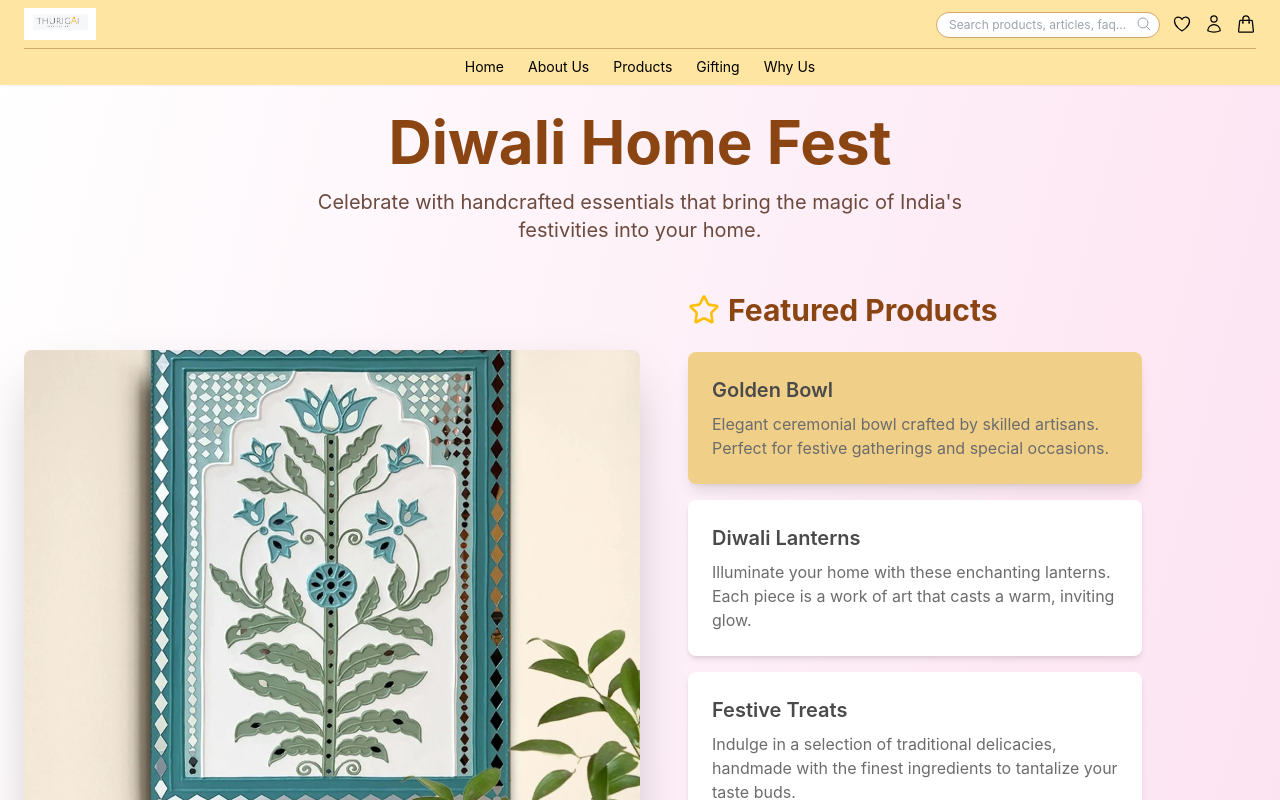
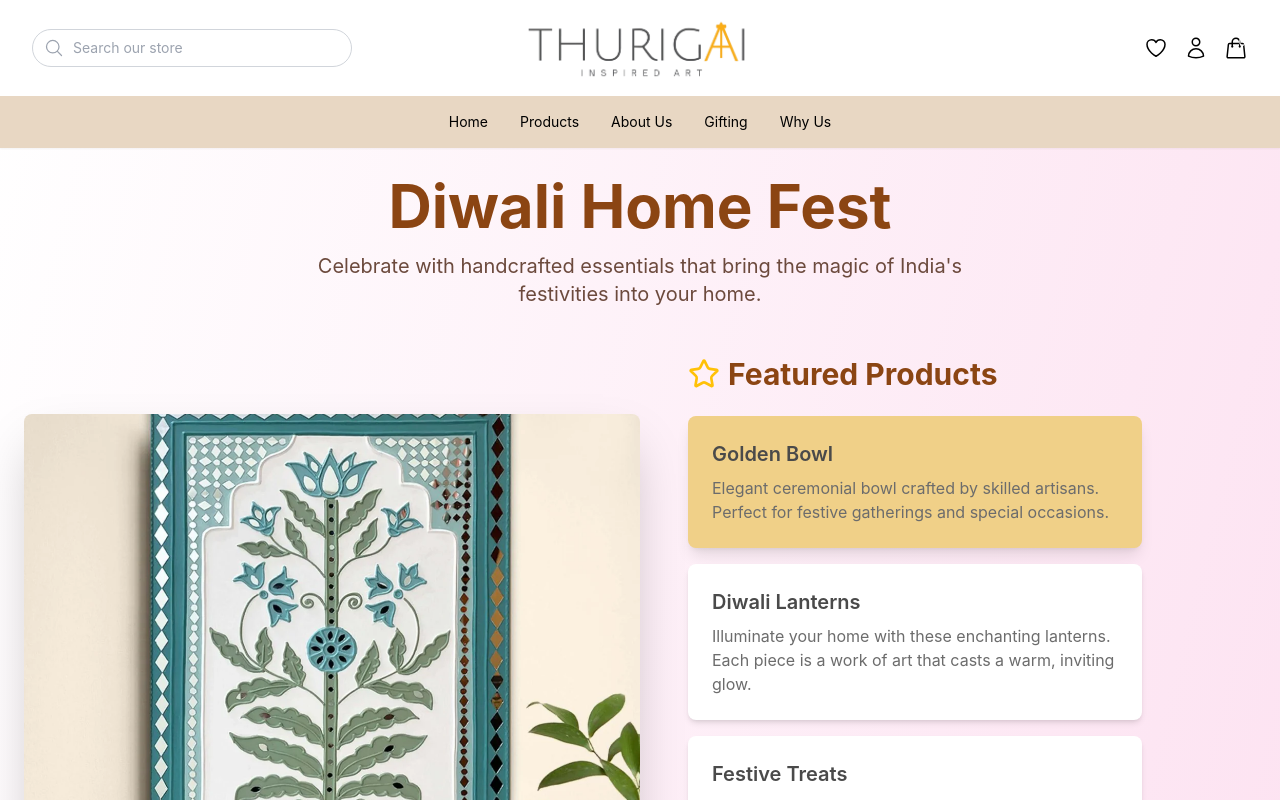
Before and after one commit to 6382737054/Thurigai-ecom, a React (Create React App) app: page / in a window 1280 px wide. Shown: the top 800 px of the page. Built offline with nearby package versions, Linux system fonts and the light colour scheme.

Commit message:
Initial commit

```diff
--- a/src/Components/Navbar.jsx
+++ b/src/Components/Navbar.jsx
@@ -1,5 +1,5 @@
 import React, { useState } from 'react';
-import { ShoppingBagIcon, UserIcon, HeartIcon, MagnifyingGlassIcon } from '@heroicons/react/24/outline';
+import { ShoppingBagIcon, UserIcon, HeartIcon, MagnifyingGlassIcon, Bars3Icon } from '@heroicons/react/24/outline';
 import { Link } from 'react-router-dom';
 
 const NavBar = () => {
@@ -9,100 +9,89 @@ const NavBar = () => {
     setIsOpen(!isOpen);
   };
 
-  const menuItems = ['Home', 'About Us', 'Products', 'Gifting', 'Why Us'];
+  const menuItems = ['Home', 'Products', 'About Us', 'Gifting', 'Why Us'];
 
   return (
-    <header className="bg-[#ffe5a2] shadow-sm fixed top-0 left-0 w-full z-50">
-      <div className="max-w-7xl mx-auto px-2 sm:px-4 lg:px-6">
-        <div className="flex flex-col">
-          {/* Top bar */}
-          <div className="flex justify-between items-center py-2">
-            <div className="flex items-center">
-              <Link to="/" className="flex items-center">
+    <header className="bg-white shadow-sm fixed top-0 left-0 w-full z-50">
+      <div className="max-w-7xl mx-auto px-4 lg:px-8">
+        <div className="flex justify-between items-center py-4">
+          <div className="flex items-center w-1/3">
+            <div className="relative w-full max-w-xs">
+              <input
+                type="text"
+                placeholder="Search our store"
+                className="w-full py-2 pl-10 pr-4 text-sm rounded-full border border-gray-300 focus:outline-none focus:ring-1 focus:ring-brown-500 focus:border-transparent"
+              />
+              <MagnifyingGlassIcon className="absolute left-3 top-1/2 transform -translate-y-1/2 w-5 h-5 text-gray-400" />
+            </div>
+          </div>
+          <div className="flex items-center justify-center w-1/3">
+            <Link to="/" className="flex items-center justify-center">
               <img
-                  src="/Images/FooterLogo.png"
-                  alt="Your Logo"
-                  className="h-8 w-auto" // Reduced height
+                src="/Images/Logo.png"
+                alt="Kuuraii Logo"
+                className="h-16 w-auto object-contain"
               />
             </Link>
           </div>
-            <div className="hidden md:flex items-center space-x-3"> {/* Reduced space */}
-              <div className="relative">
-                <input
-                  type="text"
-                  placeholder="Search products, articles, faq..."
-                  className="w-56 py-1 pl-3 pr-8 text-xs rounded-full border border-wheat-dark focus:outline-none focus:ring-1 focus:ring-wheat-dark focus:border-transparent bg-white" // Reduced size and padding
-                />
-                <MagnifyingGlassIcon className="absolute right-2 top-1/2 transform -translate-y-1/2 w-4 h-4 text-gray-400" /> {/* Reduced icon size */}
-              </div>
-              <button className="text-black hover:underline">
-                <HeartIcon className="w-5 h-5" /> {/* Reduced icon size */}
+          <div className="md:flex items-center justify-end w-1/3 hidden">
+            <button className="text-brown-500 hover:text-brown-700 hover:underline">
+              <HeartIcon className="w-6 h-6" />
             </button>
-              <button className="text-black hover:underline">
-                <UserIcon className="w-5 h-5" /> {/* Reduced icon size */}
+            <button className="text-brown-500 hover:text-brown-700 ml-4 hover:underline">
+              <UserIcon className="w-6 h-6" />
             </button>
-              <button className="text-black hover:underline">
-                <ShoppingBagIcon className="w-5 h-5" /> {/* Reduced icon size */}
+            <button className="text-brown-500 hover:text-brown-700 relative ml-4 hover:underline">
+              <ShoppingBagIcon className="w-6 h-6" />
+              <span className="absolute -top-1 -right-1 text-xs bg-brown-500 text-white rounded-full px-1.5 py-0.5">0</span>
             </button>
           </div>
-            <button
-              onClick={toggleMenu}
-              className="md:hidden text-black hover:underline focus:outline-none"
-            >
-              <svg className="w-5 h-5" fill="none" stroke="currentColor" viewBox="0 0 24 24" xmlns="http://www.w3.org/2000/svg"> {/* Reduced icon size */}
-                {isOpen ? (
-                  <path strokeLinecap="round" strokeLinejoin="round" strokeWidth={2} d="M6 18L18 6M6 6l12 12" />
-                ) : (
-                  <path strokeLinecap="round" strokeLinejoin="round" strokeWidth={2} d="M4 6h16M4 12h16M4 18h16" />
-                )}
-              </svg>
+          <button className="md:hidden text-brown-500 hover:text-brown-700" onClick={toggleMenu}>
+            <Bars3Icon className="w-6 h-6" />
           </button>
+        </div>
       </div>
 
       {/* Navigation */}
-          <nav className="hidden md:flex justify-center space-x-6 py-2 border-t border-wheat-dark"> {/* Reduced padding and space */}
+      <nav className="hidden md:block bg-[#e8d7c3] w-full">
+        <div className="max-w-7xl mx-auto px-4 lg:px-8">
+          <div className="flex items-center justify-center py-4 space-x-8">
             {menuItems.map((item) => (
               <Link
                 key={item}
                 to={`/${item.toLowerCase().replace(/\s+/g, '-')}`}
-                className="text-black hover:underline transition-colors duration-300 text-sm" // Reduced font size
+                className="text-brown-700 hover:text-brown-900 hover:underline text-sm"
               >
                 {item}
               </Link>
             ))}
-          </nav>
           </div>
         </div>
+      </nav>
 
       {/* Mobile menu */}
       {isOpen && (
-        <nav className="md:hidden bg-wheat-light shadow-md">
-          <div className="px-3 py-2"> {/* Reduced padding */}
-            <input
-              type="text"
-              placeholder="Search products, articles, faq..."
-              className="w-full py-1 pl-3 pr-8 text-xs rounded-full border border-wheat-dark focus:outline-none focus:ring-1 focus:ring-wheat-dark focus:border-transparent bg-white" // Reduced size and padding
-            />
-          </div>
+        <nav className="md:hidden bg-[#e8d7c3] shadow-md">
           {menuItems.map((item) => (
             <Link
               key={item}
               to={`/${item.toLowerCase().replace(/\s+/g, '-')}`}
-              className="block px-3 py-2 text-black hover:underline text-sm" // Reduced padding and font size
+              className="block px-4 py-2 text-brown-700 hover:text-brown-900 hover:underline text-sm"
               onClick={toggleMenu}
             >
               {item}
             </Link>
           ))}
-          <div className="flex justify-around py-3 border-t border-wheat-dark"> {/* Reduced padding */}
-            <button className="text-black hover:underline">
-              <HeartIcon className="w-5 h-5" /> {/* Reduced icon size */}
+          <div className="px-4 py-2 flex items-center">
+            <button className="text-brown-500 hover:text-brown-700 hover:underline">
+              <HeartIcon className="w-6 h-6" />
             </button>
-            <button className="text-black hover:underline">
-              <UserIcon className="w-5 h-5" /> {/* Reduced icon size */}
+            <button className="text-brown-500 hover:text-brown-700 ml-4 hover:underline">
+              <UserIcon className="w-6 h-6" />
             </button>
-            <button className="text-black hover:underline">
-              <ShoppingBagIcon className="w-5 h-5" /> {/* Reduced icon size */}
+            <button className="text-brown-500 hover:text-brown-700 relative ml-4 hover:underline">
+              <ShoppingBagIcon className="w-6 h-6" />
+              <span className="absolute -top-1 -right-1 text-xs bg-brown-500 text-white rounded-full px-1.5 py-0.5">0</span>
             </button>
           </div>
         </nav>
--- a/src/Pages/Hero.jsx
+++ b/src/Pages/Hero.jsx
@@ -113,7 +113,7 @@ const Hero = () => {
   };
 
   return (
-    <div className="bg-gradient-to-br from-[#ffff] to-[#FBCFE8] min-h-screen py-20 px-2 sm:px-4 lg:px-6 pt-28">
+    <div className="bg-gradient-to-br from-[#ffff] to-[#FBCFE8] min-h-screen py-20 px-2 sm:px-4 lg:px-6 pt-44">
       <div className="max-w-7xl mx-auto">
         <motion.div
           {...transitionProps}
```
Also changed, not shown: public/Images/Logo.png. Lines whose indentation alone changed are shown as unchanged.
